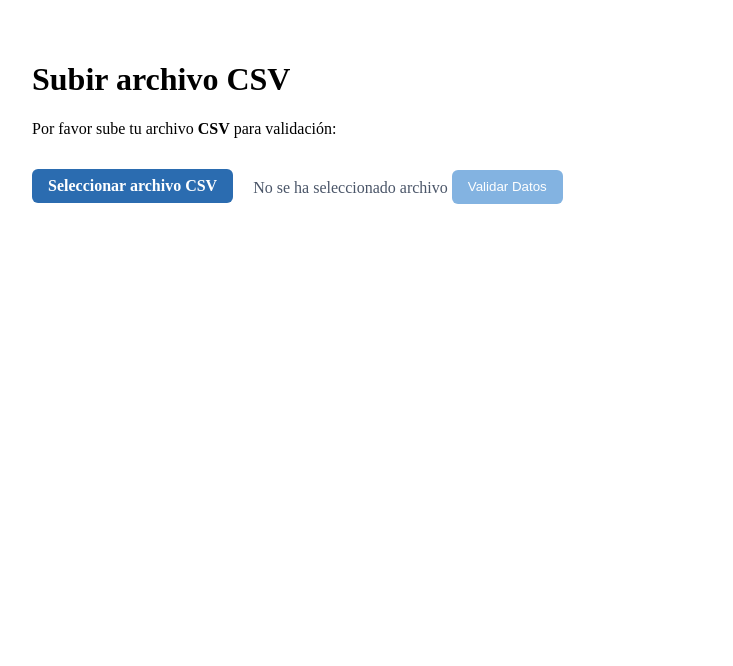
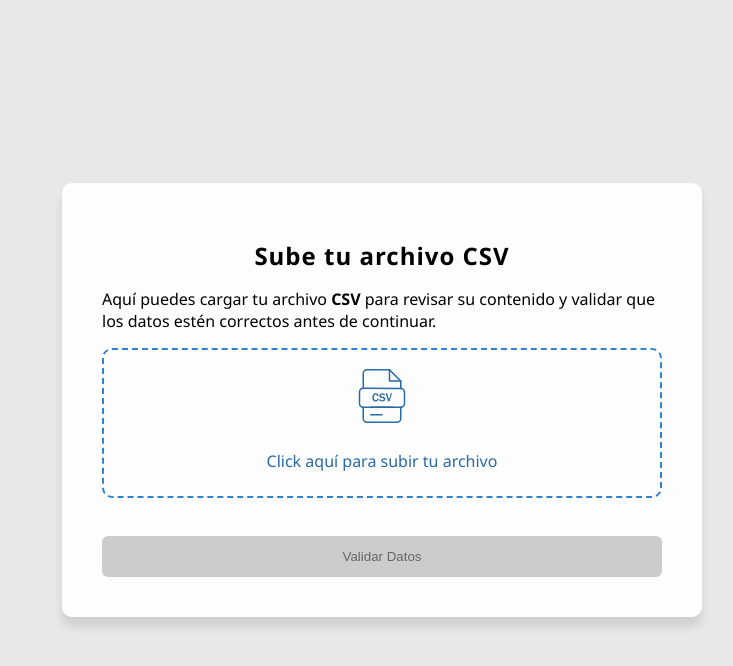
Before and after one commit to TorresStiven/data-validator, a Django app: page /data_validator_app/upload/ in a window 1280 px wide. Shown: the top 666 px of the page, without its empty margins (258-991 px from the left). Run offline with Django 5.2, Linux system fonts and the light colour scheme.

Commit message:
styles: Improve styles: uploader, table, and error display
Add dynamic label, hide icon when showing results, style table, and highlight errors. Update JS and SVG.

```diff
--- a/data_validator/urls.py
+++ b/data_validator/urls.py
@@ -20,4 +20,5 @@ from django.urls import path,include
 urlpatterns = [
     path('admin/', admin.site.urls),
     path('data_validator_app/', include('data_validator_app.urls')),
+    path('', include('data_validator_app.urls')),
 ]
--- a/data_validator_app/static/css/home_styles.css
+++ b/data_validator_app/static/css/home_styles.css
@@ -1,20 +1,59 @@
-/* Styles for file upload UI and form */
+body{
+  background-color: #e8e8e8;
+  color: #000;
+  margin: 0;
+  padding: 0;
+  font-family: 'Segoe UI', Tahoma, Geneva, Verdana, sans-serif;
+}
+h1{
+  text-align: center;
+  font-size: 1.5rem;
+  font-weight: bold;
+  letter-spacing: 1px;
+}
+.main-container {
+  position: absolute;
+  top: 50%;
+  left: 50%;
+  transform: translate(-50%, -50%);
+  background: rgba(255, 255, 255, 0.9);
+  box-sizing: border-box;
+  box-shadow: 0 10px 10px 0 rgba(0,0,0,.1);
+  border-radius: 10px;
+  padding: 40px;
+}
+.form-instruction {
+  font-size: 1rem;
+  text-align: center;
+}
 
-/* Layout */
-.main-container { padding: 2rem; }
-.content { max-width: 700px; margin: 0 auto; }
-
-/* File wrapper and custom button */
-.file-wrapper { position: relative; display: inline-block; }
+.file-wrapper {
+  position: relative;
+  display: flex;
+  flex-direction: column;
+  align-items: center;
+  justify-content: center;
+  gap: 0.5rem;
+  border: 2px dashed #3182ce;
+  border-radius: 10px;
+  padding: 1rem;
+}
+.file-icon {
+  display: block;
+  width: 60px;
+  height: auto;
+  margin: 0 auto 0.5rem auto;
+}
 .file-label {
   display: inline-block;
-  padding: 0.5rem 1rem;
-  background: #2b6cb0;
-  color: #fff;
-  border-radius: 6px;
+  padding: 0.5rem 0.8rem;
+  background: transparent;
+  color: #2869a7;
   cursor: pointer;
-  font-weight: 600;
+  text-decoration: none;
+  text-align: center;
 }
+.file-label.selected { font-weight: 700; }
 
 /* Hide built-in file button (where supported) */
 input[type="file"]::file-selector-button { display: none; }
@@ -32,21 +71,55 @@ input[type="file"]::-webkit-file-upload-button { visibility: hidden; }
 }
 
 /* File status */
-.file-status { display: inline-block; margin-left: 1rem; color: #4a5568; vertical-align: middle; }
-.file-status.valid { color: #38a169; }
-.file-status.invalid { color: #e53e3e; }
+.file-status { display: inline-block; margin-left: 1rem; color: inherit; vertical-align: middle; min-height: 1.2em; }
+.file-status.valid { font-weight: 700; color: inherit; }
+.file-status.invalid { color: #e53e3e; font-weight: 700; }
 
 /* Button styles */
 .validate-button {
   margin-top: 1rem;
-  padding: 0.6rem 1rem;
-  background: #3182ce;
+  padding: 0.8rem 1rem;
+  background: #2869a7;
   color: #fff;
   border: none;
   border-radius: 6px;
   cursor: pointer;
+  width: 100%;
+  box-sizing: border-box;
 }
-.validate-button[disabled] { opacity: 0.6; cursor: not-allowed; }
+.validate-button[disabled] { background: #ccc; color: #666; cursor: not-allowed; }
 
 /* Focus (accesibilidad) */
 .file-label:focus, .file-input:focus { outline: 3px solid rgba(66,153,225,0.4); outline-offset: 2px; }
+
+/* Data table styles */
+.table-wrapper { margin-top: 1rem; overflow-x: auto; }
+.data-table { width: 100%; border-collapse: collapse; font-size: 0.95rem; box-shadow: 0 2px 6px rgba(0,0,0,0.06); border-radius: 8px; overflow: hidden; }
+.data-table thead { background-color: #2869a7; color: #fff; }
+.data-table th, .data-table td { padding: 0.6rem 0.75rem; text-align: left; border-bottom: 1px solid rgba(0,0,0,0.06); }
+.data-table tbody tr:nth-child(even) { background: #f7f9fb; }
+.data-table tbody tr:hover { background: rgba(40,105,167,0.04); }
+.data-table th { font-weight: 700; font-size: 0.95rem; }
+.table-caption { font-size: 0.9rem; color: #666; text-align: left; padding: 0.6rem 0.75rem; }
+
+@media (min-width: 768px) {
+  .data-table th, .data-table td { padding: 0.75rem 1rem; }
+}
+
+/* Error highlighting */
+.cell-error { text-decoration: underline; text-decoration-color: #2869a7; text-decoration-thickness: 2px; text-underline-offset: 3px; }
+
+/* Errors list styles */
+.error-list {
+  margin-top: 0.75rem;
+  background: #fff;
+  border-left: 4px solid #2869a7;
+  padding: 0.8rem;
+  border-radius: 6px;
+  box-shadow: 0 2px 6px rgba(0,0,0,0.04);
+}
+.error-title { margin: 0 0 0.5rem 0; font-size: 0.95rem; color: #2869a7; font-weight: 700; }
+.error-list ul { margin: 0; padding-left: 1rem; }
+.error-item { margin: 0.25rem 0; font-size: 0.95rem; color: #222; }
+.error-loc { font-weight: 700; color: #2869a7; }
+.error-msg { font-weight: 400; margin-left: 0.25rem; color: #333; }
--- a/data_validator_app/static/js/home_script.js
+++ b/data_validator_app/static/js/home_script.js
@@ -11,17 +11,31 @@ document.addEventListener('DOMContentLoaded', () => {
   const status = document.getElementById('fileStatus');
   const btn = document.getElementById('validateBtn');
   const form = document.getElementById('uploadForm');
+  const label = document.querySelector('.file-label');
+  const initialLabel = label ? label.textContent : 'Click aquí para subir tu archivo';
 
+  // empezar sin texto visible en el estado
+  status.textContent = '';
 
   const setInvalid = (msg) => {
-    status.textContent = msg;
+    status.textContent = msg || '';
     status.classList.remove('valid');
     status.classList.add('invalid');
     btn.disabled = true;
+    if (label) {
+      label.textContent = initialLabel;
+      label.classList.remove('selected');
+    }
   };
 
   const setValid = (name) => {
-    status.textContent = `Seleccionado: ${name}`;
+    if (label) {
+      // reemplaza el texto del label directamente por el nombre del archivo
+      label.textContent = name;
+      label.classList.add('selected');
+    }
+    // mantenemos status vacío visualmente (pero accesible para lectores si se desea)
+    status.textContent = '';
     status.classList.remove('invalid');
     status.classList.add('valid');
     btn.disabled = false;
@@ -32,7 +46,7 @@ document.addEventListener('DOMContentLoaded', () => {
     const file = input.files[0];
 
     if (!file) {
-      setInvalid('No se ha seleccionado archivo');
+      setInvalid();
       return;
     }
 
--- a/data_validator_app/templates/home.html
+++ b/data_validator_app/templates/home.html
@@ -12,8 +12,6 @@
   </head>
   <body>
     <div class="container main-container">
-      <header class="site-header header" role="banner"></header>
-
       <main class="content" role="main">
         <!-- Formulario para subir CSV. enctype necesario para archivos. -->
         <form
@@ -25,18 +23,26 @@
         >
           {% csrf_token %}
 
-          <h1 class="form-title">Subir archivo CSV</h1>
+          <h1 class="form-title">Sube tu archivo CSV</h1>
 
           <p class="form-instructions">
-            Por favor sube tu archivo <strong>CSV</strong> para validación:
+            Aquí puedes cargar tu archivo <strong>CSV</strong> para revisar su
+            contenido y validar que los datos estén correctos antes de
+            continuar.
           </p>
 
-          <!-- Wrapper: botón visible y campo de archivo oculto visualmente -->
           <div class="file-wrapper">
-            <label for="csvFile" class="file-label"
-              >Seleccionar archivo CSV</label
-            >
-            <!-- El input permanece accesible, pero lo ocultamos visualmente con CSS -->
+            {% if not rows %}
+            <img
+              src="{% static 'src/images/csv-file-type-svgrepo-com.svg' %}"
+              alt="Icono de archivo CSV"
+              class="file-icon"
+            />
+            {% endif %}
+            <label for="csvFile" class="file-label">
+              {% if rows %} ¿Quieres subir un archivo nuevo? {% else %} Click
+              aquí para subir tu archivo {% endif %}
+            </label>
             <input
               id="csvFile"
               class="file-input"
@@ -48,10 +54,7 @@
             />
           </div>
 
-          <!-- Área para mostrar el estado/nombre del archivo seleccionado (anuncia cambios a lectores de pantalla) -->
-          <div id="fileStatus" class="file-status" aria-live="polite">
-            No se ha seleccionado archivo
-          </div>
+          <div id="fileStatus" class="file-status" aria-live="polite"></div>
 
           <button
             id="validateBtn"
@@ -67,11 +70,16 @@
       <!-- Footer: información/licencia/links -->
       <footer class="site-footer footer" role="contentinfo">
         {% if rows%}
-        <table border="1">
+        <div class="table-wrapper">
+          <table class="data-table" role="table" aria-describedby="tableDesc">
+            <caption id="tableDesc" class="table-caption">
+              {% if filename %}Resultados de validación de: {{ filename }} {%
+              else %}Resultados de validación{% endif %}
+            </caption>
             <thead>
               <tr>
-              <th>Col</th>
-              <th>Email</th>
+                <th>ID</th>
+                <th>Correo electronico</th>
                 <th>Tipo</th>
                 <th>Valor</th>
                 <th>Observación</th>
@@ -80,24 +88,39 @@
             <tbody>
               {% for row in rows %}
               <tr>
-              {% for col in row %}
-              <td>{{ col }}</td>
+                {% for cell in row %}
+                <td class="{% if cell.error %}cell-error{% endif %}">
+                  {{ cell.value }}
+                </td>
                 {% endfor %}
               </tr>
               {% endfor %}
             </tbody>
           </table>
+
+          {% if errors %}
+          <div class="error-list" role="status" aria-live="polite">
+            <h3 class="error-title">Errores encontrados</h3>
+            <ul>
+              {% for e in errors %}
+              <li class="error-item">
+                {% if e.column == 'ALL' %}
+                <span class="error-loc"
+                  >Fila {{ e.row }}, todas las columnas</span
+                >: <span class="error-msg">{{ e.message }}</span>
+                {% else %}
+                <span class="error-loc"
+                  >Fila {{ e.row }}, Columna {{ e.column }}</span
+                >: <span class="error-msg">{{ e.message }}</span>
+                {% endif %}
+              </li>
+              {% endfor %}
+            </ul>
+          </div>
+          {% endif %}
+        </div>
         {% endif %}
       </footer>
     </div>
-    {% if success %}
-    <p>Archivo validado correctamente</p>
-    {% endif %} {% if errors %}
-    <ul>
-      {% for e in errors %}
-      <li>Fila {{ e.row }}, Columna {{ e.column }}: {{ e.message }}</li>
-      {% endfor %}
-    </ul>
-    {% endif %}
   </body>
 </html>
--- a/data_validator_app/views.py
+++ b/data_validator_app/views.py
@@ -59,14 +59,53 @@ def upload_csv(request):
         # Si no es POST (p. ej. GET), creamos un formulario vacío para mostrarlo en la plantilla
         form = CSVUploadForm()
 
+    # Preparar información adicional para la plantilla
+    # - filename: nombre del archivo subido (si existe)
+    # - rows: convertimos a una estructura que incluye meta por celda (error True/False)
+
+    # Construir mapa de errores por celda: row_number -> set(columns) o 'ALL'
+    error_coords = {}
+    for err in errors:
+        r = err.get('row')
+        c = err.get('column')
+        if r not in error_coords:
+            error_coords[r] = set()
+        if c == 'ALL':
+            error_coords[r] = 'ALL'
+        else:
+            if error_coords[r] != 'ALL':
+                try:
+                    error_coords[r].add(int(c))
+                except Exception:
+                    pass
+
+    # Reconstruir filas con meta por celda
+    rows_meta = []
+    for idx, row in enumerate(rows, start=1):
+        cells = []
+        coords = error_coords.get(idx)
+        for j, val in enumerate(row, start=1):
+            has_error = False
+            if coords == 'ALL' or (isinstance(coords, set) and j in coords):
+                has_error = True
+            cells.append({'value': val, 'error': has_error})
+        rows_meta.append(cells)
+
+    # Extraer el nombre del archivo si fue enviado
+    filename = None
+    if request.method == 'POST' and 'csv_file' in request.FILES:
+        filename = request.FILES['csv_file'].name
+
     # Finalmente renderizamos 'home.html' pasando:
     # - form: el formulario (vacío o con errores)
-    # - rows: las filas leídas
+    # - rows: filas con meta por celda
     # - errors: lista de errores encontrados
     # - success: booleano que indica si todo fue correcto
+    # - filename: nombre original del archivo subido
     return render(request, "home.html", {
         "form": form,
-        "rows": rows,
+        "rows": rows_meta,
         "errors": errors,
-        "success": success
+        "success": success,
+        "filename": filename
     })
```
Also changed, not shown: data_validator_app/static/src/images/csv-file-type-svgrepo-com.svg (added). Lines whose indentation alone changed are shown as unchanged.
